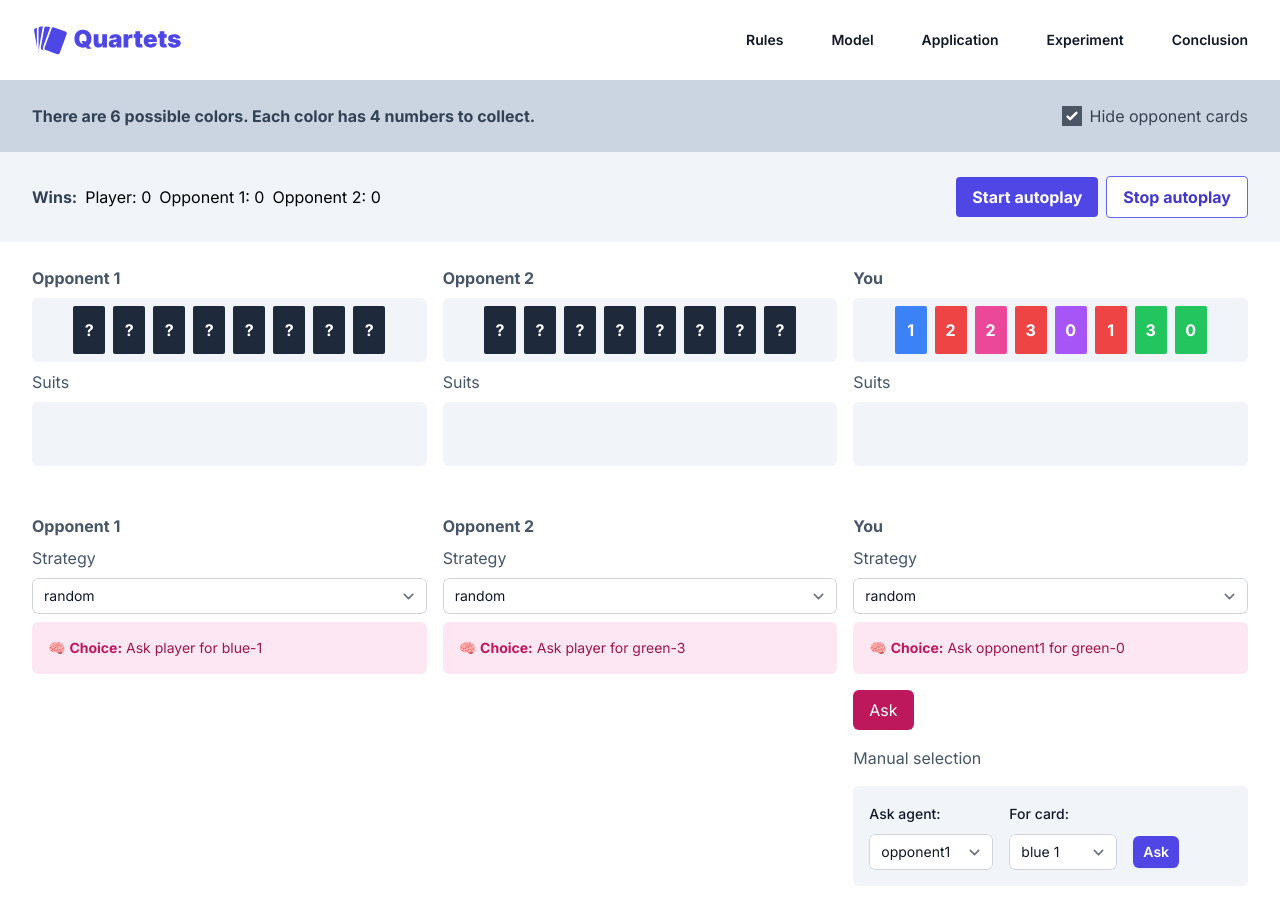
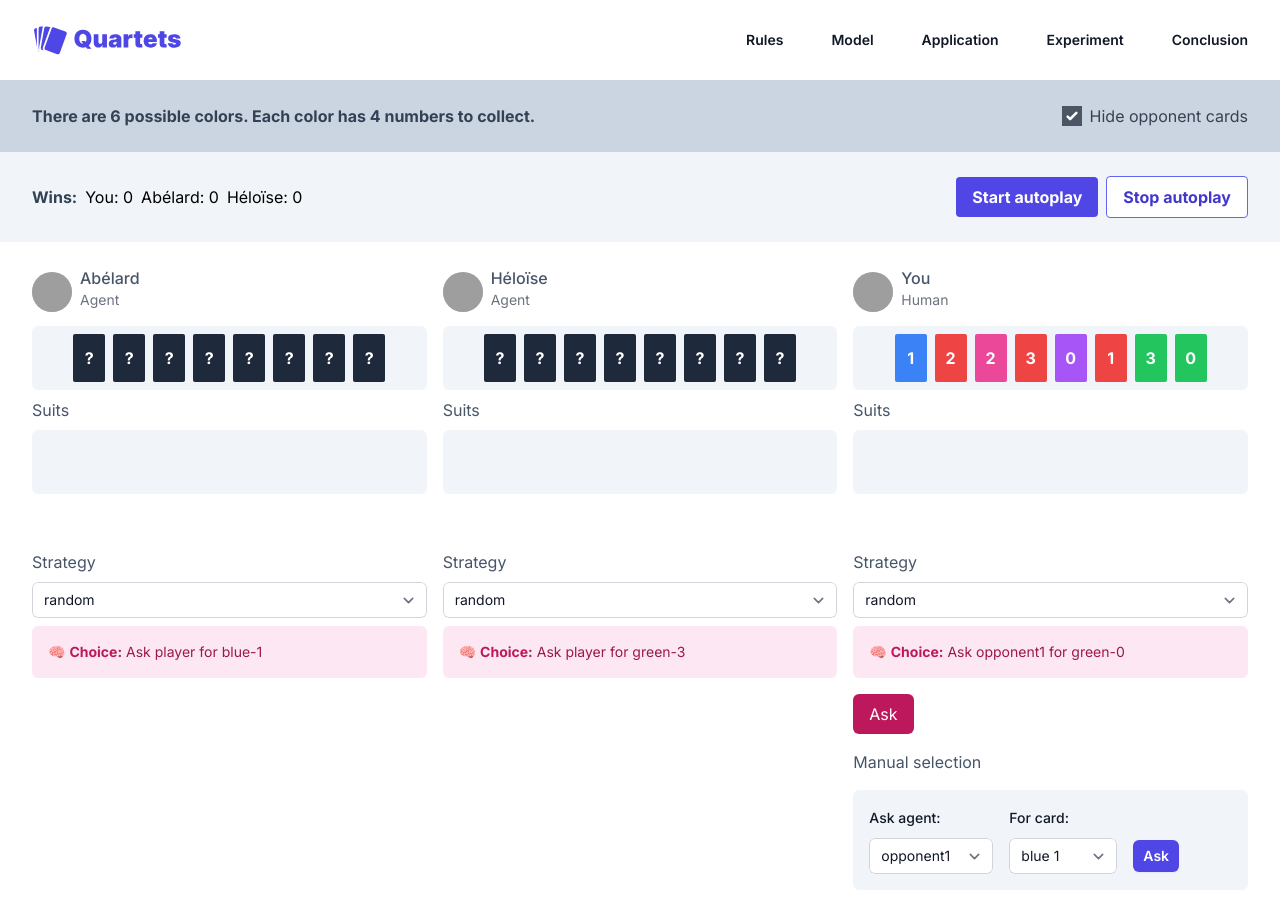
Before and after one commit to koole/quartets-web, a Next.js app: page /game in a window 1280 px wide. Built offline with nearby package versions, Linux system fonts and the light colour scheme; grey boxes are pictures that could not be loaded.

Commit message:
Add avatars

```diff
--- a/src/app/game/Game.tsx
+++ b/src/app/game/Game.tsx
@@ -49,9 +49,9 @@ export default function Game() {
           <div className="flex flex-row">
             <div className="mr-2 text-slate-700 font-bold">Wins:</div>
             <div className="flex flex-row items-center justify-center">
-              <div className="mr-2">Player: {gameState.wins.player}</div>
-              <div className="mr-2">Opponent 1: {gameState.wins.opponent1}</div>
-              <div className="mr-2">Opponent 2: {gameState.wins.opponent2}</div>
+              <div className="mr-2">You: {gameState.wins.player}</div>
+              <div className="mr-2">Abélard: {gameState.wins.opponent1}</div>
+              <div className="mr-2">Héloïse: {gameState.wins.opponent2}</div>
             </div>
           </div>
           <div>
@@ -75,22 +75,55 @@ export default function Game() {
       <div className="mx-auto max-w-7xl">
         <div className="grid grid-cols-3 gap-4 p-6 lg:px-8">
           <div>
+            <div className="flex items-center mb-2">
+              <img
+                className="h-10 w-10 flex-shrink-0 rounded-full bg-gray-300"
+                src="https://images.unsplash.com/photo-1568602471122-7832951cc4c5?ixlib=rb-4.0.3&ixid=M3wxMjA3fDB8MHxwaG90by1wYWdlfHx8fGVufDB8fHx8fA%3D%3D&auto=format&fit=crop&w=80&h=80&q=80"
+                alt=""
+              />
+              <div className="ml-2 mb-2">
+                <p className="text-slate-600 font-medium">Abélard</p>
+                <p className="text-sm text-gray-500">Agent</p>
+              </div>
+            </div>
             <OpponentDisplay
               cards={gameState.opponent1.cards}
               suits={gameState.opponent1.suits}
-              name="Opponent 1"
+              name="Abélard"
               hide={hideOpponentCards}
             />
           </div>
           <div>
+            <div className="flex items-center mb-2">
+              <img
+                className="h-10 w-10 flex-shrink-0 rounded-full bg-gray-300"
+                src="https://images.unsplash.com/photo-1601266248790-e5764feb7652?ixlib=rb-4.0.3&ixid=M3wxMjA3fDB8MHxwaG90by1wYWdlfHx8fGVufDB8fHx8fA%3D%3D&auto=format&fit=crop&w=80&h=80&q=80"
+                alt=""
+              />
+              <div className="ml-2 mb-2">
+                <p className="text-slate-600 font-medium">Héloïse</p>
+                <p className="text-sm text-gray-500">Agent</p>
+              </div>
+            </div>
             <OpponentDisplay
               cards={gameState.opponent2.cards}
               suits={gameState.opponent2.suits}
-              name="Opponent 2"
+              name="Héloïse"
               hide={hideOpponentCards}
             />
           </div>
           <div>
+            <div className="flex items-center mb-2">
+              <img
+                className="h-10 w-10 flex-shrink-0 rounded-full bg-gray-300"
+                src="https://images.unsplash.com/photo-1516171376399-369bb30c382c?ixlib=rb-4.0.3&ixid=M3wxMjA3fDB8MHxwaG90by1wYWdlfHx8fGVufDB8fHx8fA%3D%3D&auto=format&fit=crop&w=80&h=80&q=80"
+                alt=""
+              />
+              <div className="ml-2 mb-2">
+                <p className="text-slate-600 font-medium">You</p>
+                <p className="text-sm text-gray-500">Human</p>
+              </div>
+            </div>
             <PlayerDisplay
               cards={gameState.player.cards}
               suits={gameState.player.suits}
@@ -100,7 +133,6 @@ export default function Game() {
 
         <div className="grid grid-cols-3 gap-4 p-6 lg:px-8">
           <div>
-            <div className="text-slate-600 font-bold mb-2">Opponent 1</div>
             <div className="mb-2">
               <div className="text-slate-600 mt-2">Strategy</div>
               <select
@@ -143,7 +175,6 @@ export default function Game() {
             )}
           </div>
           <div>
-            <div className="text-slate-600 font-bold mb-2">Opponent 2</div>
             <div className="mb-2">
               <div className="text-slate-600 mt-2">Strategy</div>
               <select
@@ -186,7 +217,6 @@ export default function Game() {
             )}
           </div>
           <div>
-            <div className="text-slate-600 font-bold mb-2">You</div>
             <div className="mb-2">
               <div className="text-slate-600 mt-2">Strategy</div>
               <select
--- a/src/app/game/OpponentDisplay.tsx
+++ b/src/app/game/OpponentDisplay.tsx
@@ -15,8 +15,6 @@ export default function OpponentDisplay({
 }) {
   return (
     <div>
-
-      <div className="text-slate-600 font-bold mb-2">{name}</div>
       <div className="flex flex-col items-center justify-center bg-slate-100 rounded-md">
         <div className="flex flex-row flex-wrap gap-2 min-h-16 p-2">
           {cards.map((card) => (
--- a/src/app/game/PlayerDisplay.tsx
+++ b/src/app/game/PlayerDisplay.tsx
@@ -11,7 +11,6 @@ export default function PlayerDisplay({
 }) {
   return (
     <div>
-      <div className="text-slate-600 font-bold mb-2">You</div>
       <div className="flex flex-col items-center justify-center bg-slate-100 rounded-md">
         <div className="flex flex-row flex-wrap gap-2 min-h-16 p-2">
           {cards.map((card) => (
```
